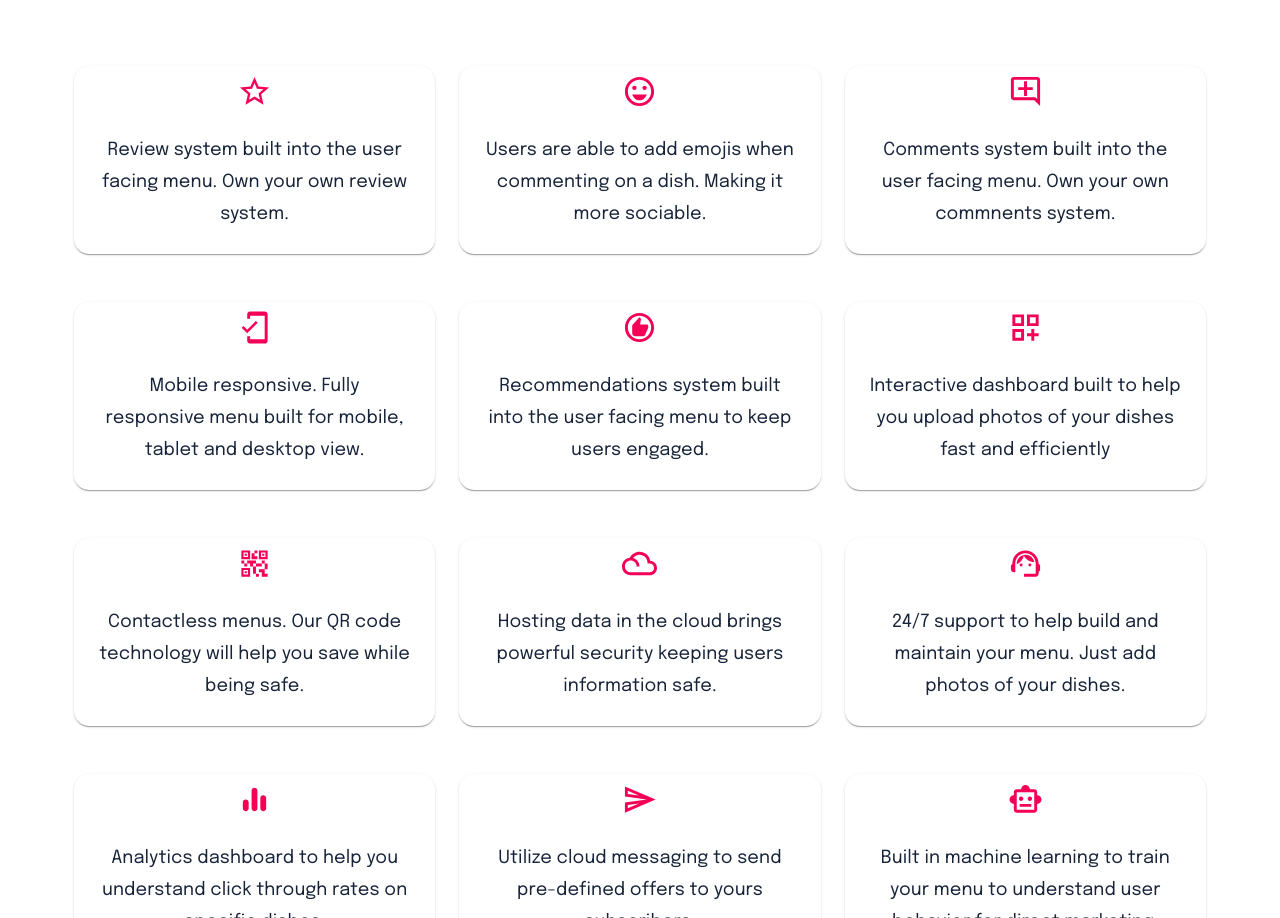
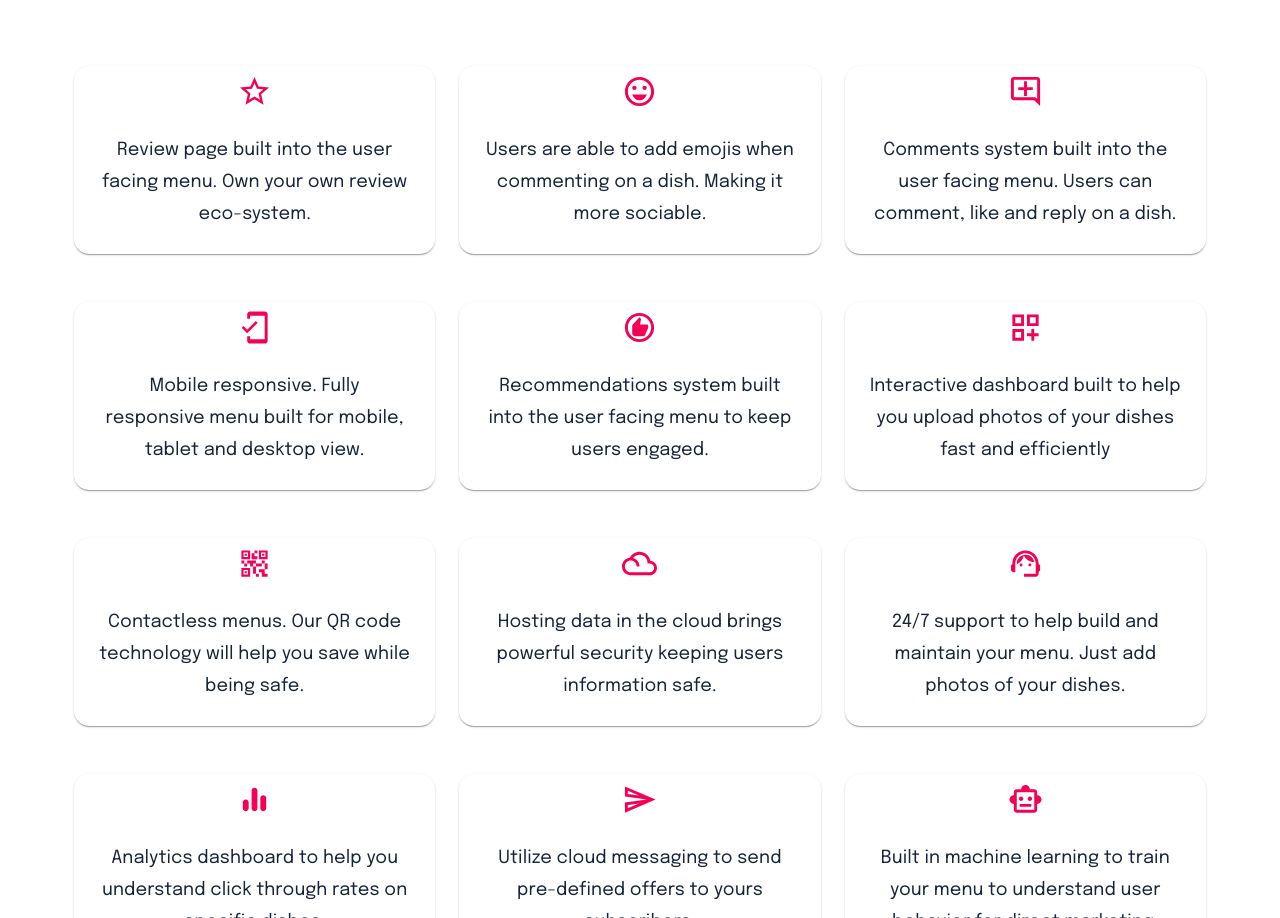
Before and after one commit to darnelldugger/social-menu, a React (Create React App) app: page / in a window 1280 px wide. Shown: the part 1082-2000 px from the top of the page. Built offline with nearby package versions, Linux system fonts and the light colour scheme.

Commit message:
reword features

```diff
--- a/src/components/features/features.jsx
+++ b/src/components/features/features.jsx
@@ -37,7 +37,7 @@ export default function Feature() {
           <Grid item xs={12} md={6} lg={4} >
             <Item sx={{ minHeight: 100 }}><StarBorderOutlined color='secondary' sx={{ fontSize: '35px'}} />
 
-              <Typography color='primary' textTransform='none' sx={{p:2}} >Review system built into the user facing menu. Own your own review system.</Typography>
+              <Typography color='primary' textTransform='none' sx={{p:2}} >Review page built into the user facing menu. Own your own review eco-system.</Typography>
             </Item>
           </Grid>
           <Grid item xs={12} md={6} lg={4}>
@@ -47,7 +47,7 @@ export default function Feature() {
           </Grid>
           <Grid item xs={12} md={6} lg={4}>
             <Item sx={{ minHeight: 100 }}  > <AddCommentOutlined color='secondary' sx={{ fontSize: '35px' }} />
-              <Typography color='primary' textTransform='none' sx={{p:2}} >Comments system built into the user facing menu. Own your own commnents system.</Typography>
+              <Typography color='primary' textTransform='none' sx={{p:2}} >Comments system built into the user facing menu. Users can comment, like and reply on a dish.</Typography>
             </Item>
           </Grid>
           <Grid item xs={12} md={6} lg={4}>
```
